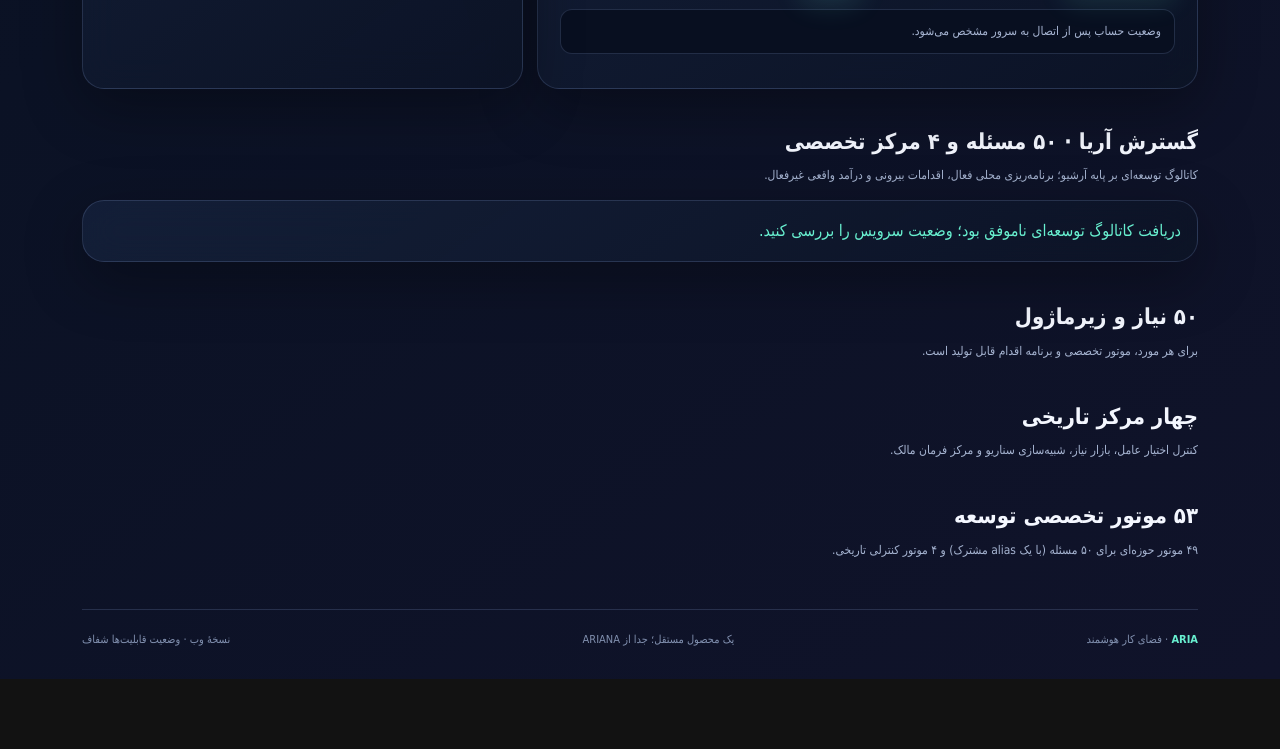
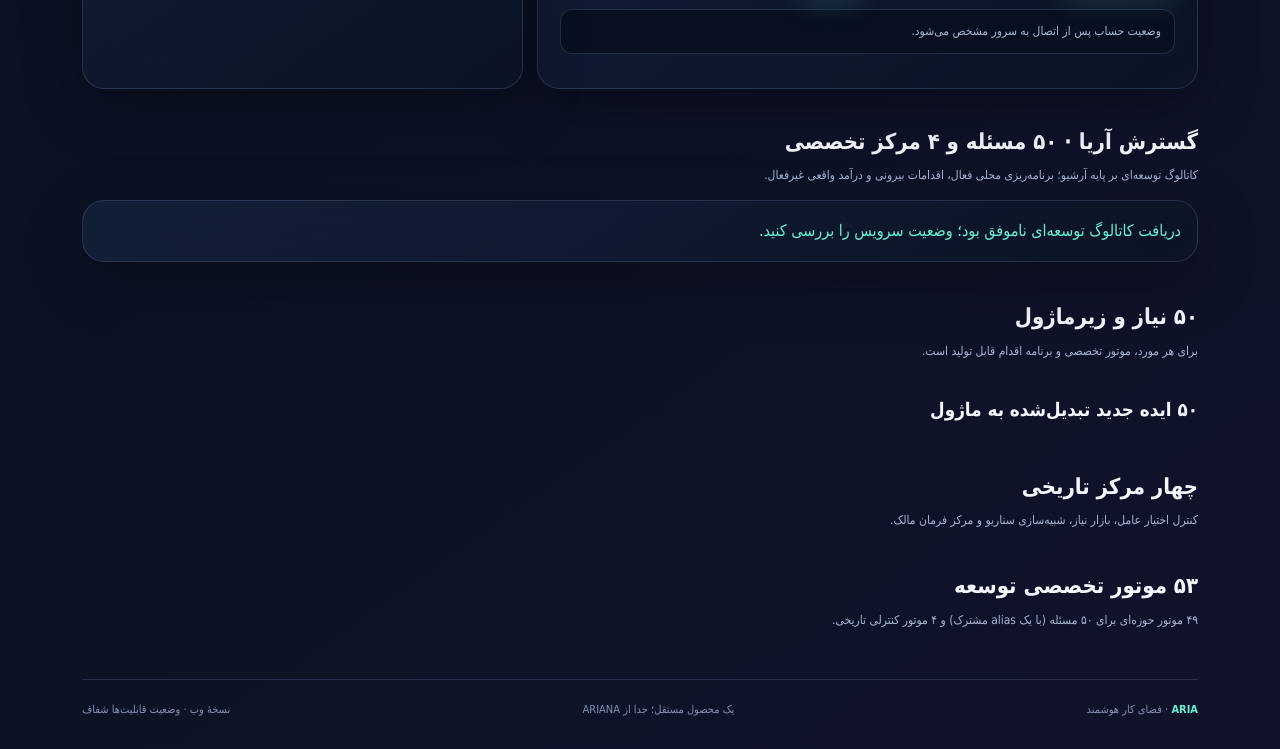
Before and after one commit to gavad54/aria-android, a website: page index.html in a window 1280 px wide. Shown: the part 2126-2875 px from the top of the page. Before the commit the page ends 2805 px from the top, so only its background shows below. Drawn offline with Linux system fonts and the light colour scheme; no server answers.

Commit message:
feat(aria): add dedicated UI section for 50 new idea modules

```diff
--- a/index.html
+++ b/index.html
@@ -31,6 +31,7 @@
 <div id="expansion-domains" class="expansion-domains"></div>
 <div class="section-head"><div><h2>۵۰ نیاز و زیرماژول</h2><p>برای هر مورد، موتور تخصصی و برنامه اقدام قابل تولید است.</p></div></div>
 <div id="expansion-problems" class="expansion-grid"></div>
+<h3>۵۰ ایده جدید تبدیل‌شده به ماژول</h3><div id="expansion-new-ideas" class="expansion-grid"></div>
 <div class="section-head"><div><h2>چهار مرکز تاریخی</h2><p>کنترل اختیار عامل، بازار نیاز، شبیه‌سازی سناریو و مرکز فرمان مالک.</p></div></div>
 <div id="expansion-candidates" class="expansion-grid"></div>
 <div class="section-head"><div><h2>۵۳ موتور تخصصی توسعه</h2><p>۴۹ موتور حوزه‌ای برای ۵۰ مسئله (با یک alias مشترک) و ۴ موتور کنترلی تاریخی.</p></div></div>
```
